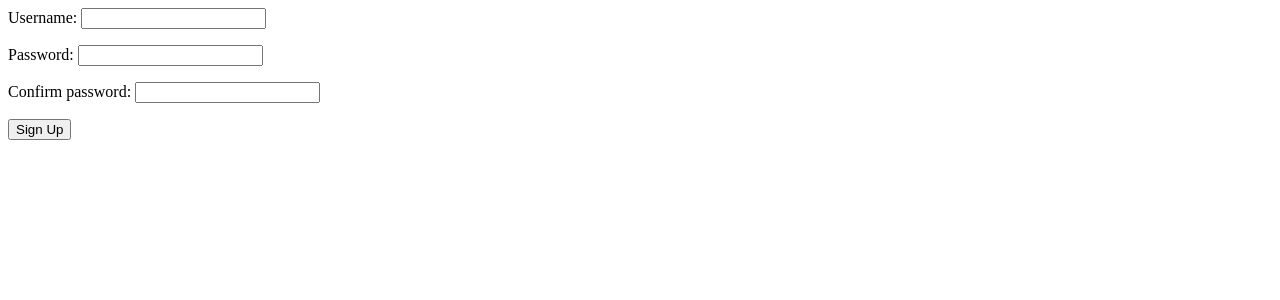
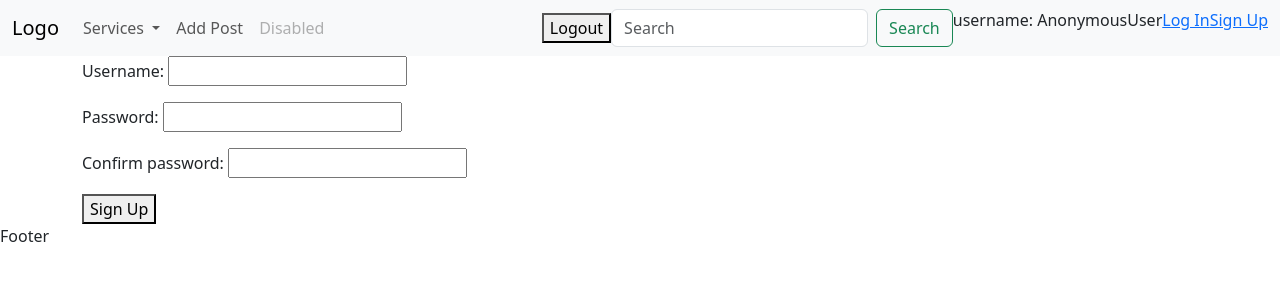
Before and after one commit to b1dhan/djangoTEMP, a Django app: page /signup/ in a window 1280 px wide. Shown: the top 300 px of the page. Run offline with Django 5.2, Linux system fonts and the light colour scheme.

Commit message:
added protected pages for auth and functioning search bar that filters setqueries

```diff
--- a/blog/blog/settings.py
+++ b/blog/blog/settings.py
@@ -99,6 +99,10 @@ AUTH_PASSWORD_VALIDATORS = [
     },
 ]
 
+# configurations for login loginout
+LOGIN_URL = 'login_view'
+LOGIN_REDIRECT_URL = 'html_view'
+LOGOUT_REDIRECT_URL = 'html_view'
 
 # Internationalization
 # https://docs.djangoproject.com/en/6.0/topics/i18n/
--- a/blog/firstapp/forms.py
+++ b/blog/firstapp/forms.py
@@ -44,7 +44,7 @@ class SignUpForm(forms.ModelForm):
         model = User
         fields = ['username','password','confirm_password']
 
-    def clean():
+    def clean(self):
         cleaned_data=super().clean()
         password=cleaned_data['password']
         confirm_password=cleaned_data['confirm_password']
--- /dev/null
+++ b/blog/firstapp/templates/firstapp/edit_post.html
@@ -0,0 +1,5 @@
+<form method="post">
+    {%csrf_token%}
+    {{form.as_p}}
+    <button type="submit">Save Changes</button>
+</form>
--- a/blog/firstapp/templates/firstapp/index.html
+++ b/blog/firstapp/templates/firstapp/index.html
@@ -14,7 +14,7 @@
 <body>
     <nav class="navbar navbar-expand-lg bg-body-tertiary">
   <div class="container-fluid">
-    <a class="navbar-brand" href="{%url 'html_view'%}">Website Logo</a>
+    <a class="navbar-brand" href="{%url 'html_view'%}">Logo</a>
     <button class="navbar-toggler" type="button" data-bs-toggle="collapse" data-bs-target="#navbarSupportedContent" aria-controls="navbarSupportedContent" aria-expanded="false" aria-label="Toggle navigation">
       <span class="navbar-toggler-icon"></span>
     </button>
@@ -44,10 +44,10 @@
           <button type="submit">Logout</button>
         </form>
       </div>
-      <form class="d-flex" role="search">
-        <input class="form-control me-2" type="search" placeholder="Search" aria-label="Search"/>
-        <button class="btn btn-outline-success" type="submit">Search</button>
-      </form>
+   <form class="d-flex" role="search" method="get" action="{% url 'html_view' %}">
+    <input class="form-control me-2" type="search" name="q" value="{{ q }}" placeholder="Search" aria-label="Search"/>
+    <button class="btn btn-outline-success" type="submit">Search</button>
+</form>
       <p> username: {{user}} </p>
       <p> <a href="{%url 'login_view' %}">Log In </a></p>
       <p> <a href="{%url 'signup_view' %}">Sign Up</a></p>
--- a/blog/firstapp/templates/login.html
+++ b/blog/firstapp/templates/login.html
@@ -1,6 +1,10 @@
+{%extends "firstapp/index.html"%}
+
+{%block content%}
 <form method="post">
     {% csrf_token %}
     <input type="text" placeholder="username" name="username">
     <input type="password" placeholder="password" name="password">
     <button type="Submit">Login</button>
 </form>
+{%endblock content%}
--- a/blog/firstapp/templates/signup.html
+++ b/blog/firstapp/templates/signup.html
@@ -1,5 +1,9 @@
-<form>
+{%extends "firstapp/index.html"%}
+
+{%block content%}
+<form method="post">
     {% csrf_token %}
     {{form.as_p}}
     <button type="submit">Sign Up</button>
 </form>
+{%endblock content%}
--- a/blog/firstapp/urls.py
+++ b/blog/firstapp/urls.py
@@ -12,5 +12,6 @@ urlpatterns=[
     path('post/<int:post_id>', views.post_detail_view, name="post_detail"),
     path('signup/', views.signup_view, name="signup_view"),
     path('login/', views.login_view, name="login_view"),
-    path('logout/', views.logout_view, name="logout_view")
+    path('logout/', views.logout_view, name="logout_view"),
+    path('post/<int:id>/edit_post/', views.edit_post, name="edit_post")
 ]
--- a/blog/firstapp/views.py
+++ b/blog/firstapp/views.py
@@ -2,6 +2,7 @@ from django.shortcuts import render, redirect
 from django.http import HttpResponse
 from .models import Posts
 from .forms import CreateBlogPostForm
+from django.contrib.auth.decorators import login_required
 
 # Create your views here.
 
@@ -13,21 +14,30 @@ def first_view(request):
 def profile_view(request, id):
     return HttpResponse(f'This is profile view {id}')
 
+# added search feature using GET, q parameter, __icontains condition
 def html_view(request):
-    posts=Posts.objects.all()
-    return render(request, 'firstapp/index.html', {"posts":posts})
+    q = request.GET.get('q', '').strip()
+
+    posts = Posts.objects.all()
+    if q:
+        posts = posts.filter(title__icontains=q)
+
+    return render(request, 'firstapp/index.html', {"posts": posts, "q": q})
 
 def intro_view(request):
     message='I am Robot'
     return render(request, 'firstapp/intro.html', {"message":message})
 
+@login_required
 def create_post(request):
     # CRUD operation
     if request.method=="POST":
         post=CreateBlogPostForm(request.POST)
         if post.is_valid():
-            post.save()
-            return redirect('html_view')
+            new_post = post.save(commit=False)   # capture the returned model instance
+            new_post.author = request.user       # set attribute, not dict key
+            new_post.save()
+        return redirect('html_view')
     else:
         post=CreateBlogPostForm()
     return render(request, "firstapp/createpost.html",{"post":post})
@@ -63,24 +73,29 @@ def login_view(request):
     if request.method=="POST":
         username=request.POST.get('username')
         password=request.POST.get('password')
-
         user=authenticate(request, username=username, password=password)
-
         if user:
             login(request, user)
-
         return redirect('html_view')
-
     return render(request, 'login.html')
 
 def logout_view(request):
     if request.method=="POST":
         logout(request)
-        return redirect("login_view")
+        return redirect("html_view")
 
-
+@login_required
 def edit_post(request, id):
-    post = get_object_or_404(Posts, pk=id, user = request.user)
+    post = get_object_or_404(Posts, pk=id)
     # after submission of form
     if request.method=="POST":
-        form=Posts(request.POST, isinstance=post)
+        form=CreateBlogPostForm(request.POST, instance=post)
+        if form.is_valid():
+            form.save()
+            return redirect('post_detail', post_id=id)
+    else:
+        form=CreateBlogPostForm(instance=post)
+    return render(request, "firstapp/edit_post.html", {
+            "post":post,
+            "form":form
+        })
```
Also changed, not shown: blog/firstapp/templates/firstapp/post_detail.html (+7 -0 lines), blog/db.sqlite3.
